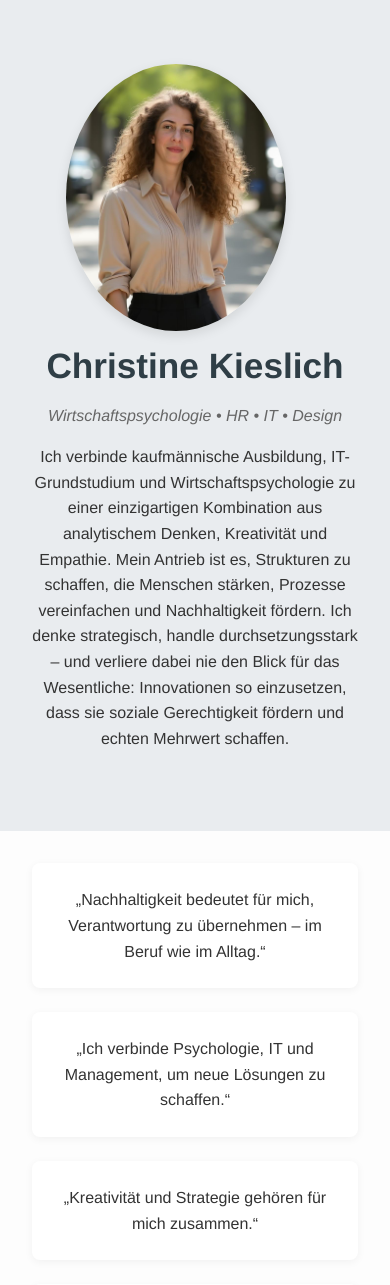
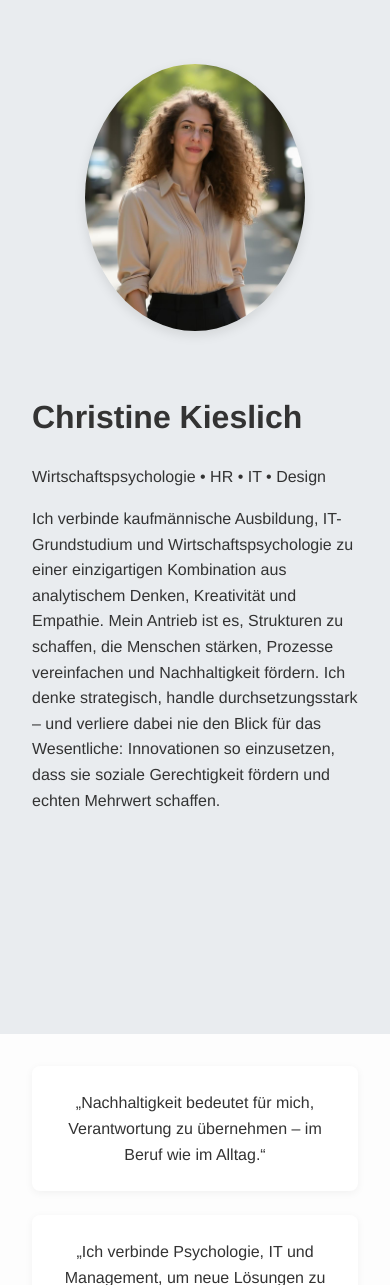
Before and after one commit to chriskies/chriskies.github.io, a PHP site: page / in a window 390 px wide. Shown: the part 58-1343 px from the top of the page. Run offline with PHP 8.4, Linux system fonts and the light colour scheme.

Commit message:
Update style.css

```diff
--- a/style.css
+++ b/style.css
@@ -27,55 +27,34 @@ nav a:hover {
   color: #ffd166;
 }
 
-/* Landingpage Hero-Bereich */
+/* Hero */
 .hero {
+  background: #e9ecef;               /* Vollbreit-Hintergrund bleibt erhalten */
+  padding: 4rem 2rem;
+}
+.hero-inner {
   display: flex;
-  flex-wrap: wrap;
   align-items: center;
-  justify-content: center;
+  justify-content: space-between;    /* Bild links, Text rechts */
   gap: 2rem;
-  padding: 4rem 2rem;
-  background: #e9ecef;
+  max-width: 1100px;                  /* Inhalt begrenzen */
+  margin: 0 auto;                     /* Inhalt zentrieren */
 }
+.hero-image { flex: 0 0 auto; }
+.hero-text  { flex: 1 1 600px; max-width: 620px; }
 
+/* Bild ~1 cm weiter nach links schieben */
 .hero-image img {
   max-width: 220px;
   border-radius: 50%;
   box-shadow: 0 4px 12px rgba(0,0,0,0.1);
-  margin-left: -1cm; /* Bild um ca. 1 cm weiter nach links verschieben */
+  transform: translateX(-1cm);
 }
 
-.hero-text {
-  max-width: 600px;
-}
-
-.hero-text h1 {
-  margin: 0;
-  font-size: 2.2rem;
-  color: #2f3e46;
-}
-
-.hero-text .subtitle {
-  font-style: italic;
-  color: #666;
-  margin: 0.5rem 0 1rem;
-}
-
-.hero-text .intro {
-  font-size: 1rem;
-  line-height: 1.6;
-  color: #333;
-}
-
-/* Responsiv: untereinander auf schmalen Bildschirmen */
+/* Mobil untereinander */
 @media (max-width: 768px) {
-  .hero {
-    flex-direction: column;
-    text-align: center;
-  }
-  .hero-text {
-    max-width: 100%;
-  }
+  .hero-inner { flex-direction: column; }
+  .hero-image img { transform: none; } /* auf klein nicht rausstehen lassen */
 }
 
 /* Statements */
```
